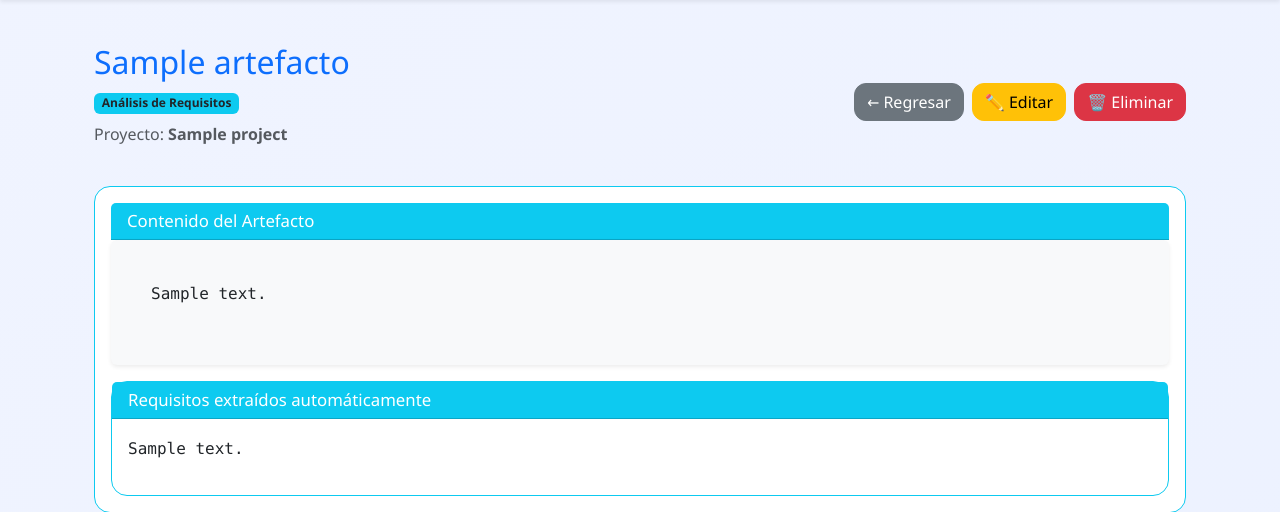
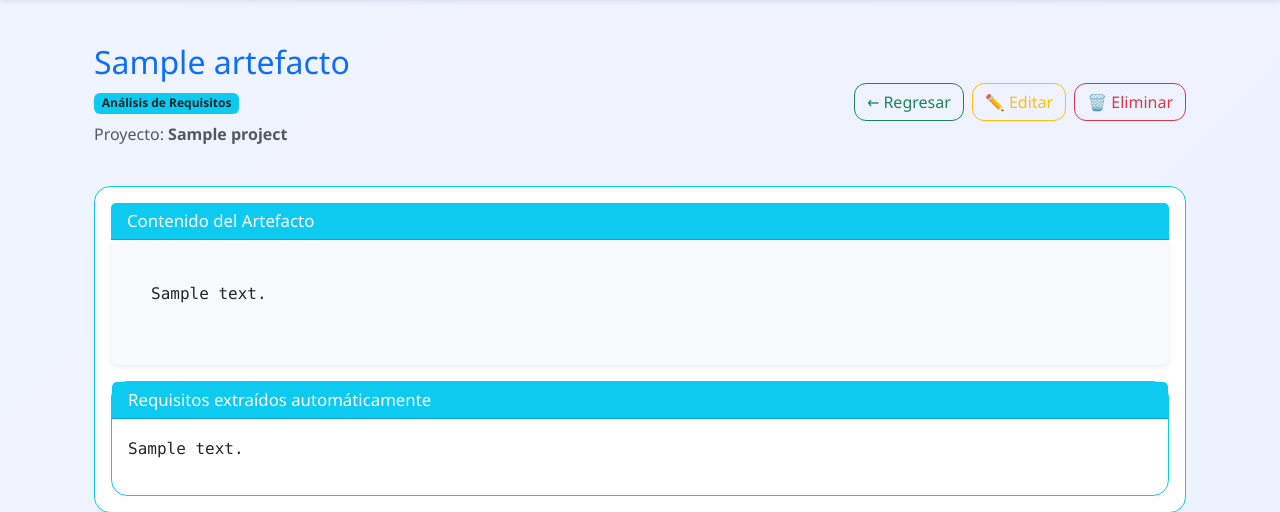
Before and after one commit to FrankHeliber/docai_project, a Django app: page /ver_artefacto/1/ in a window 1280 px wide. Shown: the part 57-569 px from the top of the page. Run offline with Django 5.2, Linux system fonts and the light colour scheme; a user stored in the database is signed in; tables that the repository leaves empty hold one stand-in row (values such as "Sample post"); parts of the project's set-up code (start-up, migrations or seed data) failed here and were passed over; some libraries are stand-ins or nearby versions.

Commit message:
version17

```diff
--- a/documentacion/templates/documentacion/editar_artefacto.html
+++ b/documentacion/templates/documentacion/editar_artefacto.html
@@ -53,8 +53,8 @@
 
                 <div class="d-flex justify-content-between">
                     <button type="submit" class="btn btn-outline-success btn-sm">💾 Guardar Cambios</button>
-                    <button type="submit" name="regenerar" value="1" class="btn btn-warning btn-sm">♻️ Regenerar con IA</button>
-                    <a href="{% url 'ver_artefacto' artefacto.id %}" class="btn btn-secondary btn-sm">❌ Cancelar</a>
+                    <button type="submit" name="regenerar" value="1" class="btn btn-outline-warning btn-sm">♻️ Regenerar con IA</button>
+                    <a href="{% url 'ver_artefacto' artefacto.id %}" class="btn btn-outline-danger btn-sm">❌ Cancelar</a>
                 </div>
             </form>
         </div>
--- a/documentacion/templates/documentacion/ver_artefacto.html
+++ b/documentacion/templates/documentacion/ver_artefacto.html
@@ -10,11 +10,11 @@
             <p class="text-muted mt-2">Proyecto: <strong>{{ artefacto.proyecto.nombre }}</strong></p>
         </div>
         <div class="d-flex">
-            <a href="{% url 'detalle_proyecto' artefacto.proyecto.id %}" class="btn btn-secondary me-2">← Regresar</a>
-            <a href="{% url 'editar_artefacto' artefacto.id %}" class="btn btn-warning me-2">✏️ Editar</a>
+            <a href="{% url 'detalle_proyecto' artefacto.proyecto.id %}" class="btn btn-outline-success me-2">← Regresar</a>
+            <a href="{% url 'editar_artefacto' artefacto.id %}" class="btn btn-outline-warning me-2">✏️ Editar</a>
             <form method="post" action="{% url 'eliminar_artefacto' artefacto.id %}">
                 {% csrf_token %}
-                <button type="submit" class="btn btn-danger me-2">🗑️ Eliminar</button>
+                <button type="submit" class="btn btn-outline-danger me-2">🗑️ Eliminar</button>
             </form>
         </div>
     </div>
--- a/templates/base.html
+++ b/templates/base.html
@@ -34,7 +34,9 @@
                         <li><a class="dropdown-item btn btn-primary ms-2" href="{% url 'dashboard' %}">📋 Panel</a></li>
                         <li><a class="dropdown-item" href="{% url 'password_change' %}">🔑 Cambiar contraseña</a></li>
                         <li><hr class="dropdown-divider"></li>
+                        <li><a class="dropdown-item btn btn-primary ms-2" href="{% static 'manual/manual_usuario.pdf' %}" target="_blank">❓Ayuda</a></li>
                         <li><a class="dropdown-item text-danger btn btn-primary ms-2" href="{% url 'logout' %}">🔐 Cerrar sesión</a></li>
+
                         </ul>
                     </div>
                     {% else %}
--- a/templates/registration/password_change_form.html
+++ b/templates/registration/password_change_form.html
@@ -37,7 +37,7 @@
                         {% endfor %}
 
                         <div class="d-flex justify-content-between align-items-center">
-                            <a href="{% url 'dashboard' %}" class="btn btn-secondary">⬅️ Volver</a>
+                            <a href="{% url 'dashboard' %}" class="btn btn-outline-warning btn-sm">⬅️ Volver</a>
                             <button type="submit" class="btn btn-outline-success btn-sm">💾 Guardar nueva contraseña</button>
                         </div>
                     </form>
```
Also changed, not shown: 1 other file.
